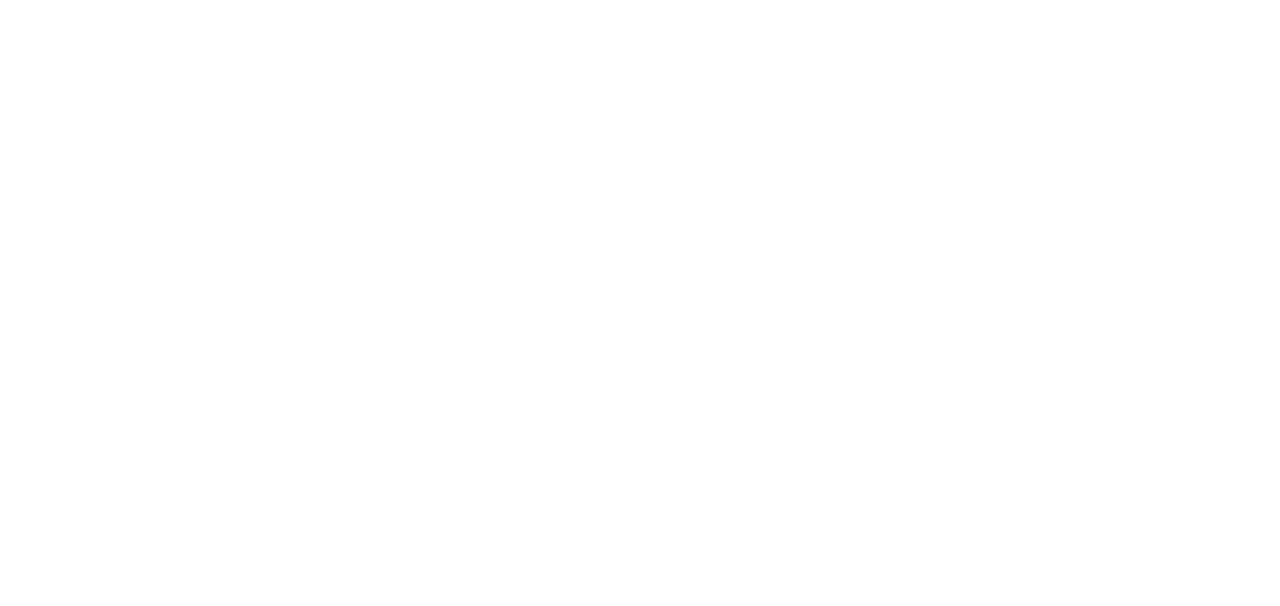
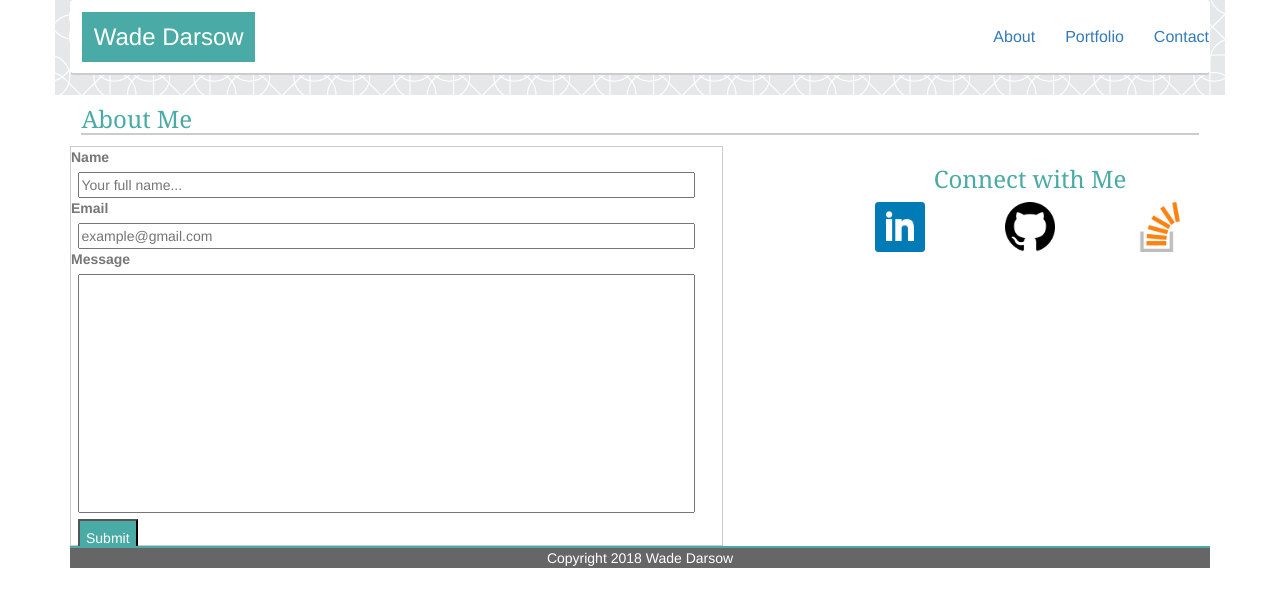
Before and after one commit to wdarsow/Bootstrap-Portfolio, a plain HTML site: page contact.html in a window 1280 px wide. Drawn offline with nearby package versions, Linux system fonts and the light colour scheme.

Commit message:
major construction complete

```diff
--- a/contact.html
+++ b/contact.html
@@ -0,0 +1,91 @@
+<html>
+    <Head>
+        <html lang="en">
+        <meta charset="utf-8">
+        <meta http-equiv="X-UA-Compatible" content="IE Edge">
+        <meta name="viewport" content="width=device-width, intial-scale=1">
+
+        <title>Bootstrap-Portfolio</title>
+
+        <!-- Bootstrap's stylesheet -->
+        <link rel="stylesheet" href="https://maxcdn.bootstrapcdn.com/bootstrap/3.3.7/css/bootstrap.min.css" integrity="sha384-BVYiiSIFeK1dGmJRAkycuHAHRg32OmUcww7on3RYdg4Va+PmSTsz/K68vbdEjh4u" crossorigin="anonymous">
+
+        <!-- supplemental CSS stylesheet -->
+        <link rel="stylesheet" type="text/css" href="./style.css">
+
+    </Head>
+
+<body>
+    <div class="container">
+        <nav class="navbar navbar-light">
+            <h1 class="navbar-text">Wade Darsow</h1>
+            <ul class="nav navbar-nav navbar-right">
+                <li class="about1"><a href="index.html">About</a></li>
+                <li class="portfolio1"><a href="portfolio.html">Portfolio</a></li>
+                <li class="contact1"><a href="#">Contact</a></li>
+            </ul>
+        </nav>
+
+        <div class="row">
+            <div class="col-md-12">
+                <h3 class=aboutme1>About Me</h3>
+            </div>
+        </div>
+        <div class="row">
+            <div class="col-md-7">
+                    <div class="contact-form">
+                            <form action="none">
+                                <label for="fname">Name</label>
+                                    <br>
+                                <input type="text" id="fname" name="fullname" placeholder="Your full name...">
+                                    <br>
+                                <label for="eml">Email</label>
+                                    <br>
+                                <input type="text" id="eml" name="emailaddress" placeholder="example@gmail.com">
+                                    <br>
+                                <label for="msg">Message</label>
+                                    <br>
+                                <input type="text" id="msg" name="emlmsg">
+                                    <br>
+                                <input type="submit" value="Submit">
+                            </form>
+                    </div>
+            </div>
+
+            <div class="col-md-1">
+            </div>
+            <div class="col-md-4">
+                    <h3 class="connect1">Connect with Me</h3>
+                        <div class="row">
+                            <div class="img-links1">
+                                <div class="col-md-4">
+                                    <a href="https://www.linkedin.com/in/wadedarsow/">
+                                        <img src="./images/linkedin.png" alt="linkedin" width="50" height="50"></a>
+                                </div>
+                            </div>
+                            <div class="img-links2">
+                                <div class="col-md-4">
+                                    <a href="https://github.com/wdarsow">
+                                        <img src="./images/github.png" alt="git hub" width="50" height="50"></a>
+                                </div>
+                            </div>
+                            <div class="img-links3">
+                                <div class="col-md-4">
+                                    <a href="https://stackoverflow.com/users/9286864/wade-darsow">
+                                        <img src="./images/stackoverflow.png" alt="stackoverflow" width="50" height="50"></a>
+                                </div>
+                            </div>
+                        </div>
+            </div>
+        </div>
+
+        <div class="row">
+            <div class="col-md-12">
+                <p class="footer1">Copyright 2018 Wade Darsow</p>
+            </div>
+        </div>
+    </div>
+
+</body>
+
+</html>
--- a/style.css
+++ b/style.css
@@ -30,7 +30,11 @@
     font-family: Georgia, 'Times New Roman', Times, serif;
     color: #4aaaa5;
     text-align: center;
+}
 
+.img-links1, .img-links2, .img-links3 {
+    text-align: center;
+    padding: 0px;
 }
 
 .container {
@@ -48,6 +52,68 @@
     border-top: 2px solid #4aaaa5;
 }
 
+.img-container {
+    border: 1px solid #cccccc;
+}
+
+.contact-form {
+    border: 1px solid #cccccc;
+    height: 50%;
+    color: #777777;
+}
+
+
+#fname, #eml {
+    margin-left: 1%;
+    width: 95%;
+}
+
+#msg {
+    margin-left: 1%;
+    width: 95%;
+    height: 60%;
+
+}
+
+input[type=submit] {
+    margin-left: 1%;
+    margin-top: 1%;
+    color: white;
+    background-color: #4aaaa5;
+    padding: 1%;
+}
+
+/*
+submit {
+    margin-left: 1%;
+}
+
+
+.contact-form {
+    width: 600px;
+    height: 350px;
+    float: left;
+    color: #777777;
+    border: 1px solid #cccccc;
+    margin-top: 5px;
+    background-color: white;
+    padding: 12px;
+}
+
+input[type=submit] {
+    background-color: #4aaaa5;
+    padding: 12px;
+    color: white;
+    font-weight: bold;
+}
+
+#msg {
+    height: 200px;
+}
+*/
+
+
+
 /* comments
 
 body {
```
Also changed, not shown: index.html (+10 -0 lines), portfolio.html (+93 -0 lines), images/game.png (added), images/ipadicon.png (added), images/tetris.png (added), images/tv.png (added), images/widget.png (added).
